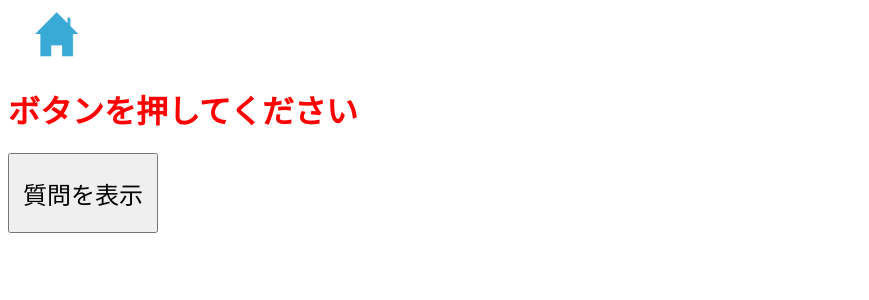
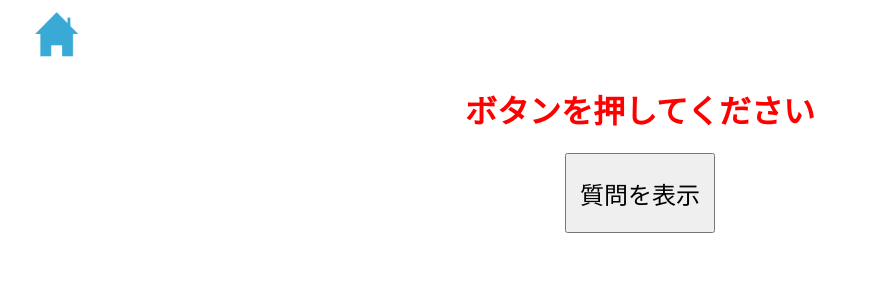
Before and after one commit to sthr630-sirius/web_app, a Flask app: template love_mission/templates/get_question.html in a window 1280 px wide. Shown: the top 300 px of the page, without its empty margins (0-869 px from the left). Run offline with Flask 3, Linux system fonts and the light colour scheme; the template is opened without the code that fills it, so the values that code supplies are empty.

Commit message:
edit css file add block part

```diff
--- a/love_mission/static/style.css
+++ b/love_mission/static/style.css
@@ -1,13 +1,22 @@
 h1{
+    text-align:center;
     color: red;
 }
 
 h2{
+    text-align:center;
     color: pink;
 }
 
 .button{
+    text-align:center;
     font-size: 150%;
     width: 150px;
     height: 80px;
 }
+
+.block{
+    display:block;
+    width:150px;
+    margin:0 auto;
+}
--- a/love_mission/templates/get_question.html
+++ b/love_mission/templates/get_question.html
@@ -12,7 +12,7 @@
 
     <h1>ボタンを押してください</h1>
 
-    <button class="button" onclick="location.href='./print_question'">質問を表示</button>
+    <button class="block button" onclick="location.href='./print_question'">質問を表示</button>
 
 </body>
 </html>
--- a/love_mission/templates/index.html
+++ b/love_mission/templates/index.html
@@ -8,6 +8,6 @@
 <body>
     <h2>ゆりゆり&たけちゃんマン</h2>
     <h1>お見合い大作戦（仮）</h1>
-    <button class="button" onclick="location.href='./get_question'">START</button>
+    <button class="block button" onclick="location.href='./get_question'">START</button>
 </body>
 </html>
--- a/love_mission/templates/print_question.html
+++ b/love_mission/templates/print_question.html
@@ -17,7 +17,7 @@
     {% endfor %}
     -->
 
-    <button class="button" onclick="location.href='./print_question'">次の質問</button>
+    <button class="block button" onclick="location.href='./print_question'">次の質問</button>
 
     <!--
     <div>
```
Also changed, not shown: 2 other files.
